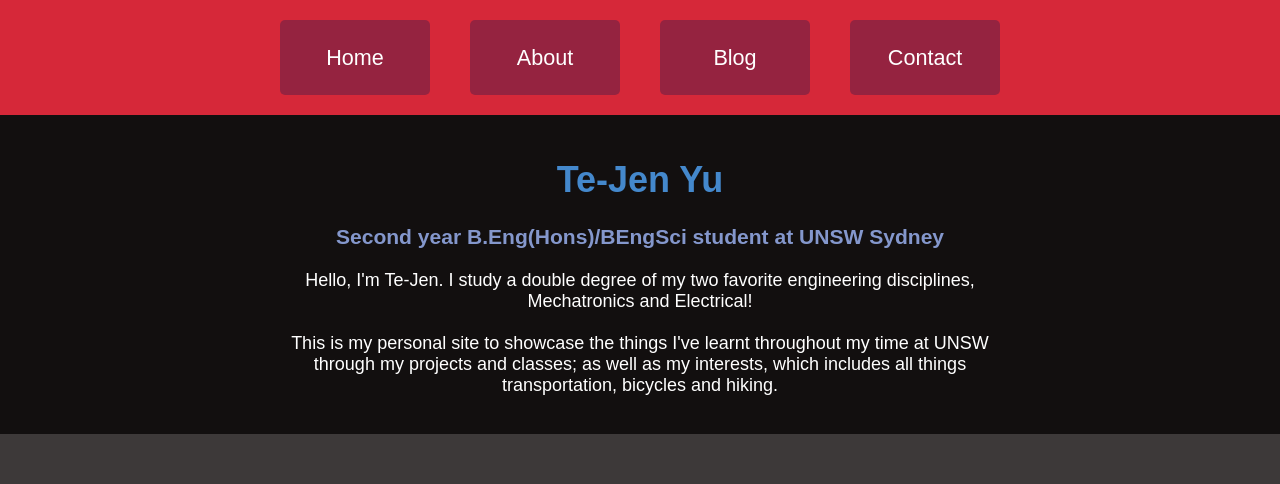
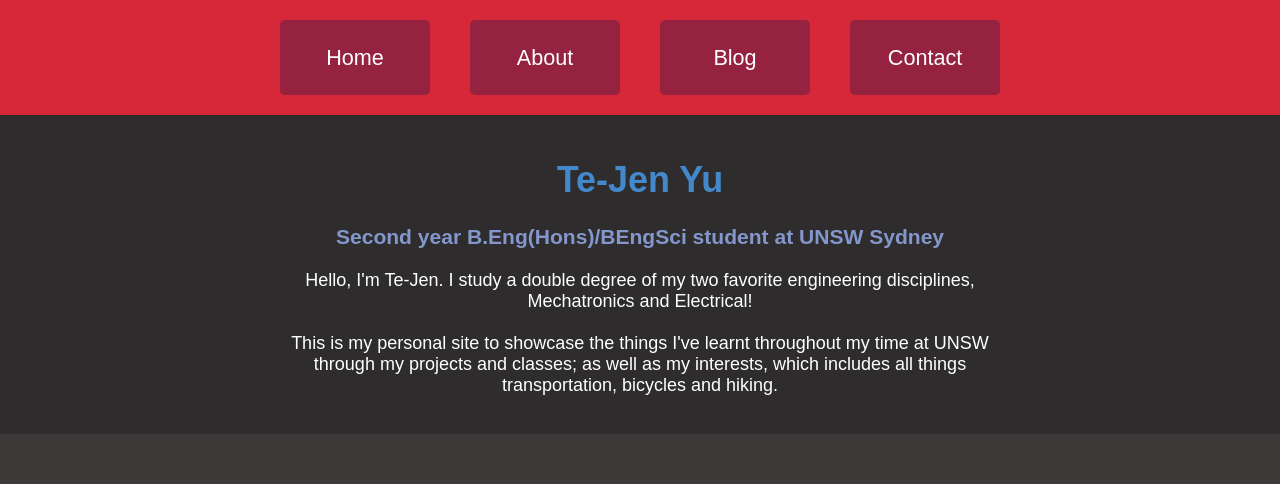
Before and after one commit to yufaus/yufaus.github.io, a plain HTML site: page index.html in a window 1280 px wide. Shown: the top 484 px of the page. Drawn offline with Linux system fonts and the light colour scheme; a web font is replaced by a local one.

Commit message:
Update styles.css - fixed color of background 2
fixed color

```diff
--- a/styles.css
+++ b/styles.css
@@ -4,7 +4,7 @@
     --button-color: #6f21459f;
     --button-hover-color:  #aa356c9c;
     --background-color: #3d3939;
-    --background-color-2: #120f0f;
+    --background-color-2: #2e2c2c;
     --footer-color: #201717;
     --h1-color: #4488cc;
     --h2-color: #607ad0;
```
